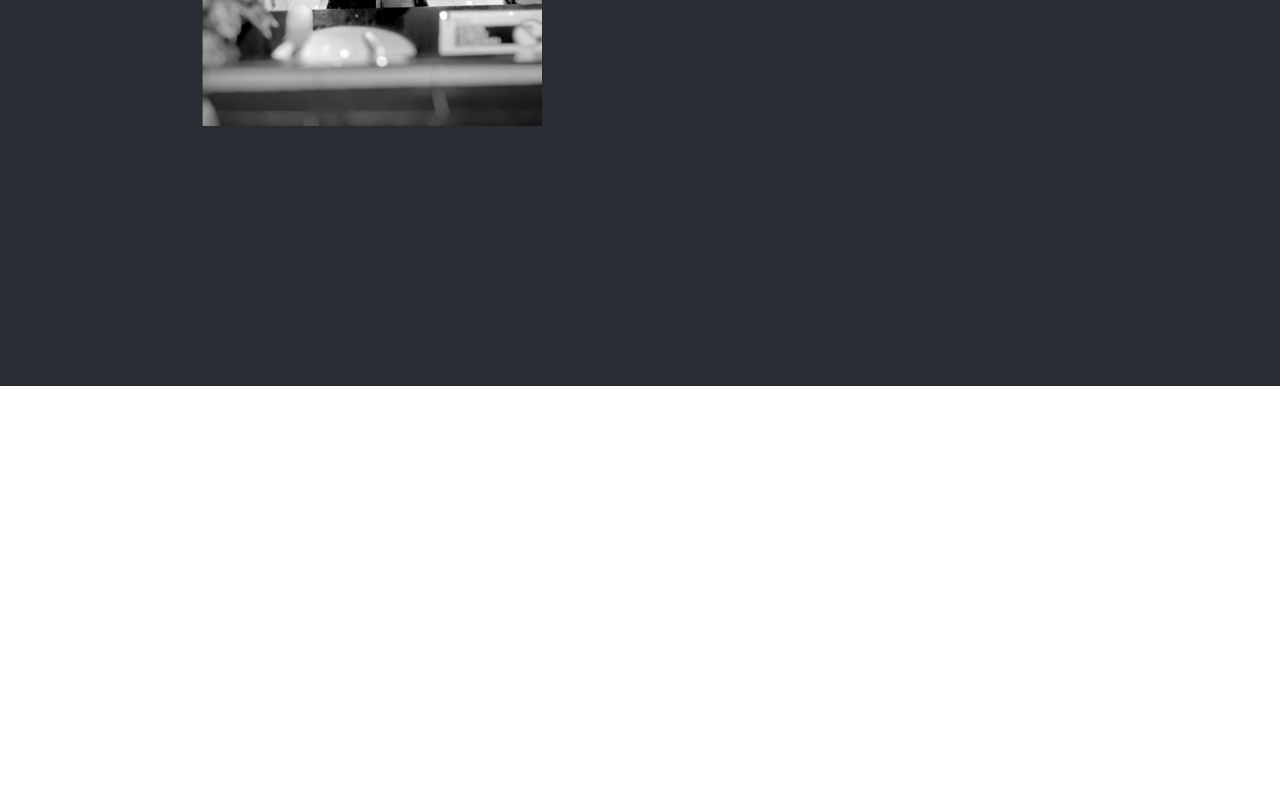
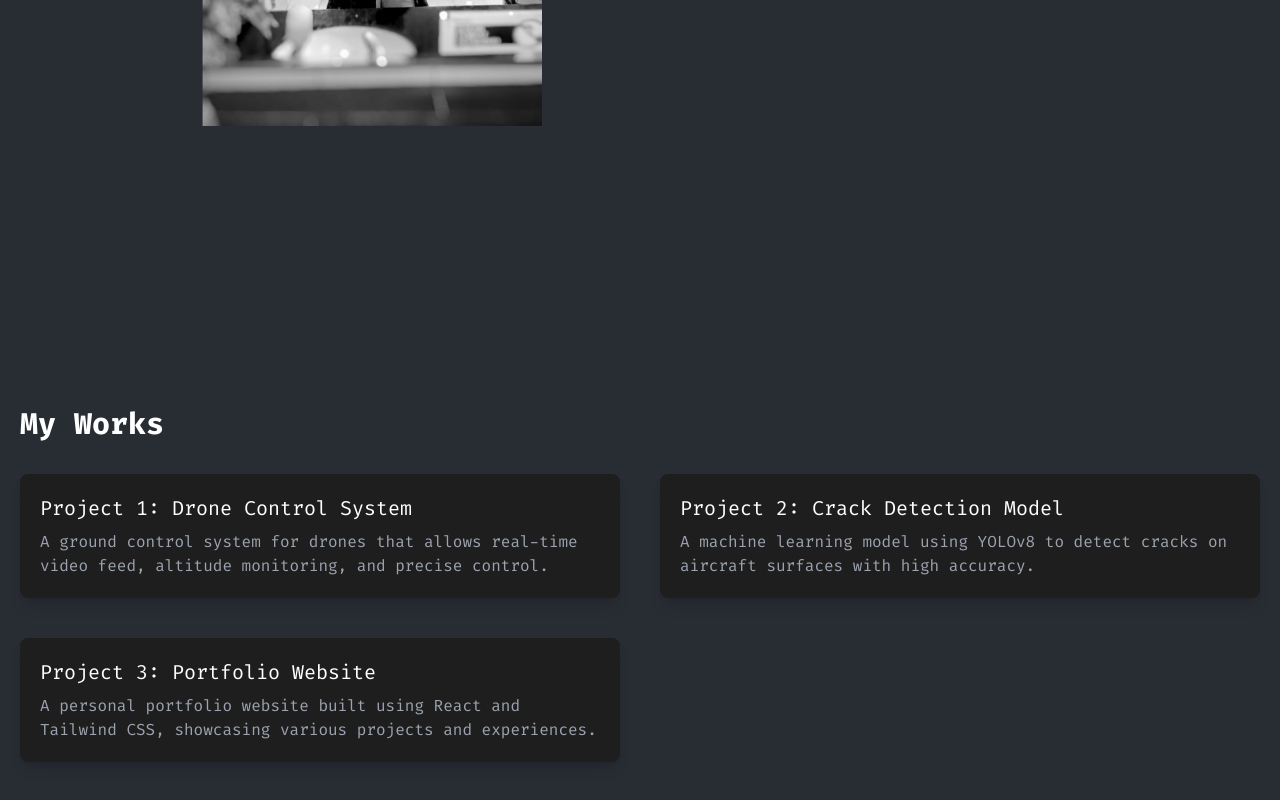
Before and after one commit to rahmadyan95/Portofolio_web, a React (Create React App) app: page / in a window 1280 px wide. Shown: the part 498-1298 px from the top of the page. Before the commit the page ends 884 px from the top, so only its background shows below. Built offline with nearby package versions, Linux system fonts and the light colour scheme.

Commit message:
add: Project

```diff
--- a/src/App.tsx
+++ b/src/App.tsx
@@ -49,7 +49,7 @@ function App() {
           </li>
 
           <li className='mx-4 my-5 md:my-0'>
-            <a href="#home" className="flex items-center">
+            <a href="#works" className="flex items-center">
               <span className="text-purple-600">#</span>
               <span className="text-white hover:text-purple-600">works</span>
             </a>
@@ -170,6 +170,35 @@ function App() {
 
         <img src={require('./assets/myphoto.png')} alt="profile" className="mt-5 w-83 h-83 lg:hidden" />
       </div>
+
+      {/* {WORKS SECTOR} */}
+
+      <div id="works" className="bg-greybackground p-5 min-h-screen flex flex-col items-center lg:items-start">
+        <h2 className="text-3xl text-white font-bold font-fira mb-8">My Works</h2>
+
+        <div className="grid grid-cols-1 md:grid-cols-2 gap-10">
+          <div className="bg-[#1E1E1E] p-5 rounded-lg shadow-lg">
+            <h3 className="text-xl font-fira text-white mb-2">Project 1: Drone Control System</h3>
+            <p className="text-gray-400 font-fira">A ground control system for drones that allows real-time video feed, altitude monitoring, and precise control.</p>
+          </div>
+
+          <div className="bg-[#1E1E1E] p-5 rounded-lg shadow-lg">
+            <h3 className="text-xl font-fira text-white mb-2">Project 2: Crack Detection Model</h3>
+            <p className="text-gray-400 font-fira">A machine learning model using YOLOv8 to detect cracks on aircraft surfaces with high accuracy.</p>
+          </div>
+
+          <div className="bg-[#1E1E1E] p-5 rounded-lg shadow-lg">
+            <h3 className="text-xl font-fira text-white mb-2">Project 3: Portfolio Website</h3>
+            <p className="text-gray-400 font-fira">A personal portfolio website built using React and Tailwind CSS, showcasing various projects and experiences.</p>
+          </div>
+
+          {/* Add more projects as needed */}
+        </div>
+      </div>
+
+
+
+
     </div>
   );
 }
```
Lines whose indentation alone changed are shown as unchanged.
